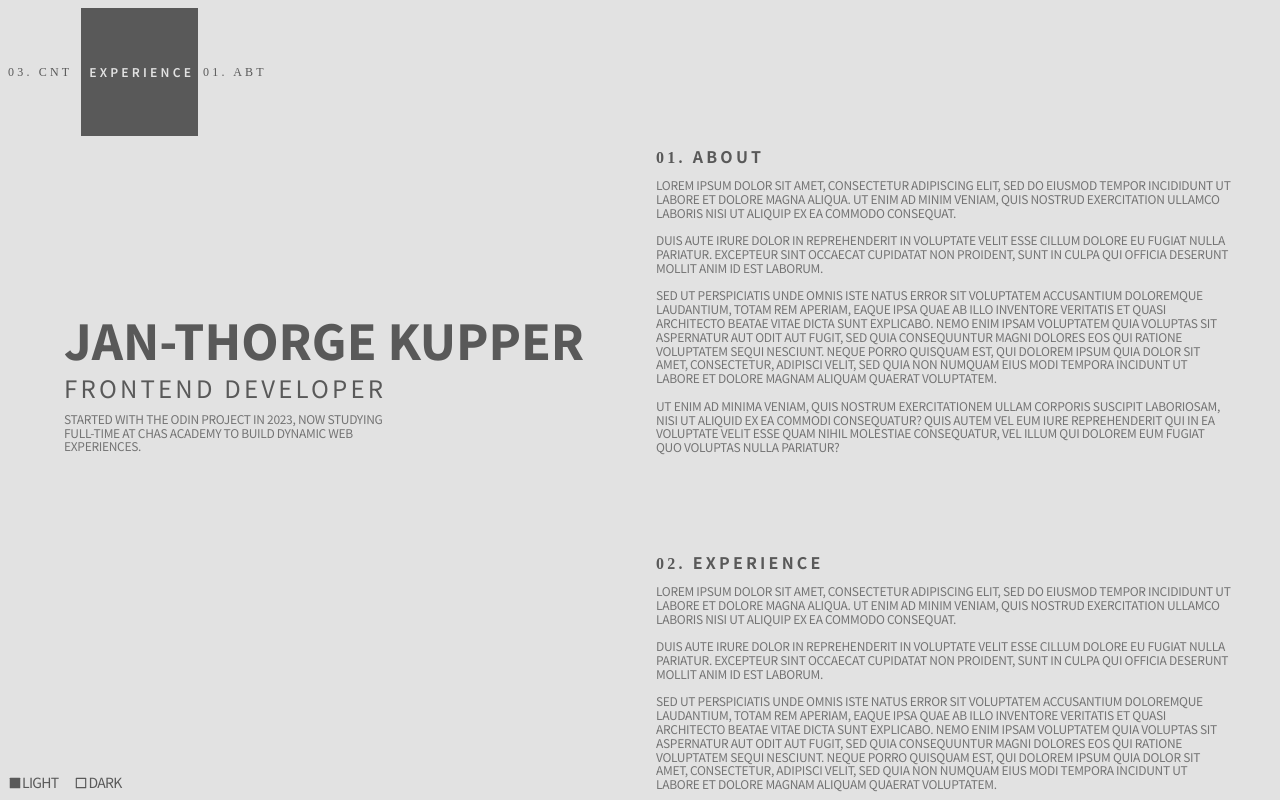
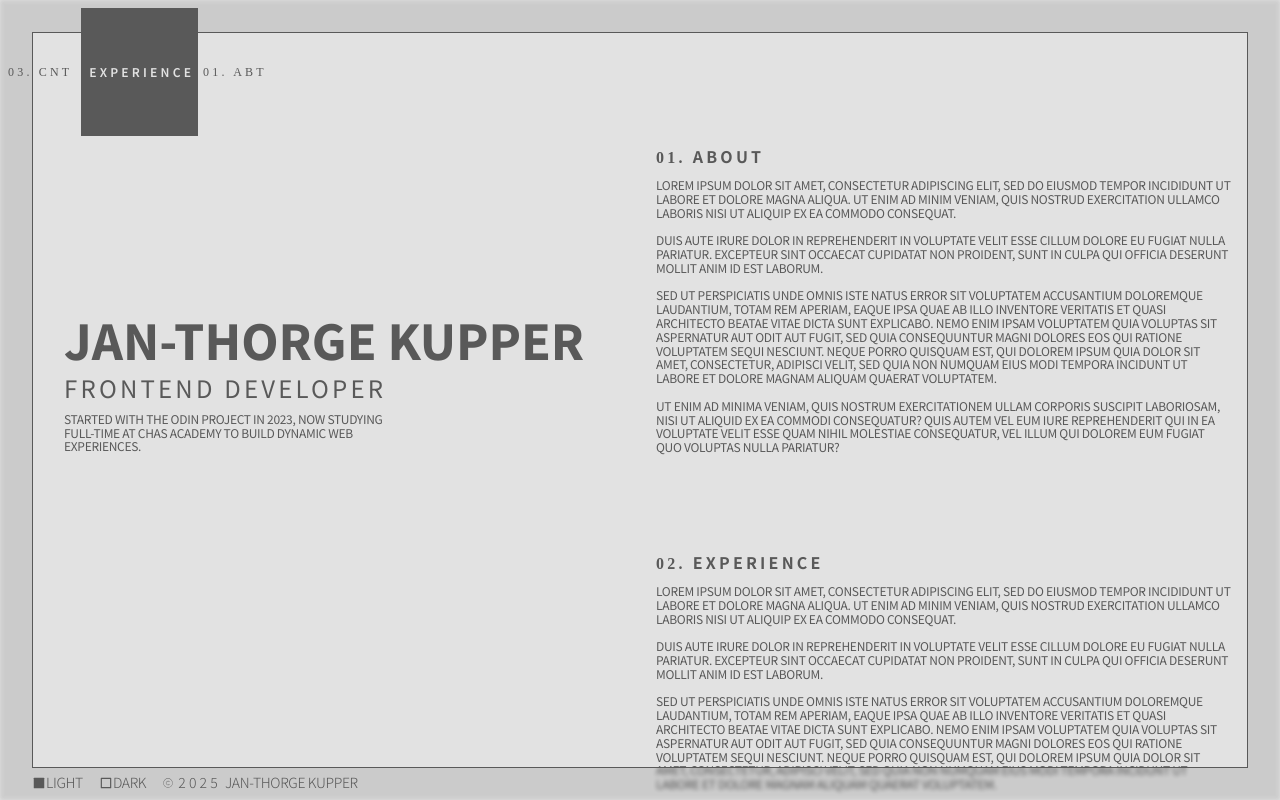
Before and after one commit to t-kupp/portfolio-v2, a Next.js app: page / in a window 1280 px wide. Shown: the top 800 px of the page. Built offline with nearby package versions, Linux system fonts and the light colour scheme; a web font is replaced by a local one.

Commit message:
added frame component and adjusted ui

```diff
--- /dev/null
+++ b/src/components/Footer.jsx
@@ -0,0 +1,20 @@
+import ThemeSwitch from '@/components/ThemeSwitch';
+import { PiCopyrightThin } from 'react-icons/pi';
+
+export default function Footer() {
+  return (
+    <div className='fixed bottom-0 left-6 z-50 flex items-center gap-4 p-2 text-sm font-light tracking-tight opacity-100 2xl:left-7 2xl:p-3'>
+      <ThemeSwitch />
+      <Copyright />
+    </div>
+  );
+}
+
+function Copyright() {
+  return (
+    <div className='flex items-center gap-1'>
+      <PiCopyrightThin className='mt-[1px]' size={12} />{' '}
+      <span className='text-spaced text-sm'>2025</span>Jan-Thorge Kupper
+    </div>
+  );
+}
--- /dev/null
+++ b/src/components/Frame.jsx
@@ -0,0 +1,10 @@
+export default function Frame() {
+  return (
+    <>
+      <div className='blur-overlay fixed left-0 top-0 h-screen w-screen'></div>
+      <div className='pointer-events-none fixed left-0 top-0 h-screen w-screen p-8 2xl:p-10'>
+        <div className='h-full w-full border border-myDark dark:border-myLight'></div>
+      </div>
+    </>
+  );
+}
--- a/src/components/ScrollSection.jsx
+++ b/src/components/ScrollSection.jsx
@@ -1,5 +1,3 @@
-import { useEffect } from 'react';
-
 export default function ScrollSection() {
   return (
     <div className='flex w-[50%] flex-col py-24'>
--- a/src/components/ThemeSwitch.jsx
+++ b/src/components/ThemeSwitch.jsx
@@ -5,9 +5,7 @@ export default function ThemeSwitch() {
   const [theme, setTheme] = useState('light');
 
   useEffect(() => {
-    const sysTheme = window.matchMedia('(prefers-color-scheme: dark)').matches
-      ? 'dark'
-      : 'light';
+    const sysTheme = window.matchMedia('(prefers-color-scheme: dark)').matches ? 'dark' : 'light';
     setTheme(sysTheme);
   }, []);
 
@@ -21,11 +19,8 @@ export default function ThemeSwitch() {
   }
 
   return (
-    <div className='fixed bottom-0 left-0 z-50 flex gap-4 p-2 text-sm tracking-tighter'>
-      <button
-        className='flex items-center gap-4 uppercase'
-        onClick={toggleTheme}
-      >
+    <div>
+      <button className='flex items-center gap-4 uppercase' onClick={toggleTheme}>
         <div className='flex items-center'>
           {theme === 'dark' ? (
             <RiCheckboxBlankLine className='mt-[2px]' />
--- a/src/components/VerticalHeader.jsx
+++ b/src/components/VerticalHeader.jsx
@@ -1,7 +1,7 @@
 import { useEffect, useState } from 'react';
 
 export default function VerticalHeader() {
-  const [activeSection, setActiveSection] = useState(null);
+  const [activeSection, setActiveSection] = useState('about');
 
   useEffect(() => {
     const sections = document.querySelectorAll('#about, #experience, #contact');
@@ -11,12 +11,15 @@ export default function VerticalHeader() {
 
       sections.forEach((section) => {
         const rect = section.getBoundingClientRect();
+
+        // rect.top is the distance from the top of the viewport to the top of the div
+        // window.innerHeight * 0.5 checks if the top of the section is within the upper half of the viewport
         if (rect.top >= 0 && rect.top < window.innerHeight * 0.5) {
           currentSection = section.id;
         }
       });
+
       if (currentSection != null) {
-        console.log('currentSection', currentSection);
         setActiveSection(currentSection);
       }
     };
@@ -29,7 +32,7 @@ export default function VerticalHeader() {
   }, []);
 
   return (
-    <div className='fixed left-0 flex items-center pl-1'>
+    <div className='fixed left-0 z-50 flex items-center pl-1 2xl:pl-2'>
       <ul className='text-spaced flex h-full items-center justify-center text-center text-xs [writing-mode:sideways-lr]'>
         <Link
           number={'03. '}
--- a/src/pages/index.jsx
+++ b/src/pages/index.jsx
@@ -1,13 +1,15 @@
 import GreetingSection from '@/components/GreetingSection';
 import VerticalHeader from '@/components/VerticalHeader';
-import ThemeSwitch from '@/components/ThemeSwitch';
 import ScrollSection from '@/components/ScrollSection';
+import Footer from '@/components/Footer';
+import Frame from '@/components/Frame';
 
 export default function Home() {
   return (
     <>
       <VerticalHeader />
-      <ThemeSwitch />
+      <Footer />
+      <Frame />
       <div className='mx-auto flex max-w-7xl gap-4 pl-16 pr-12'>
         <GreetingSection />
         <ScrollSection />
--- a/src/styles/globals.css
+++ b/src/styles/globals.css
@@ -14,7 +14,7 @@
     @apply text-2xl leading-snug tracking-[0.2rem];
   }
   .text-description {
-    @apply text-xs leading-[1.15] tracking-tight opacity-80;
+    @apply text-xs leading-[1.15] tracking-tight;
   }
   .hover-effect {
     @apply transition-colors duration-300 hover:bg-myDark hover:text-myLight dark:hover:bg-myLight dark:hover:text-myDarker;
@@ -24,9 +24,72 @@
 :root {
   --myLight: #e2e2e2;
   --myDark: #595959;
-  --myDarker: #222222;
+  --myDarker: #131313;
+}
+
+*,
+*::after,
+*::before {
+  padding: 0;
+  margin: 0;
+  box-sizing: border-box;
 }
 
 body {
   font-family: 'Noto Sans JP', Arial, Helvetica, sans-serif;
 }
+
+::-webkit-scrollbar {
+  display: none;
+}
+
+.blur-overlay {
+  --maskWidth: 32px;
+
+  backdrop-filter: blur(2px) brightness(90%);
+  -webkit-backdrop-filter: blur(2px) brightness(90%);
+
+  mask-image: linear-gradient(
+      to right,
+      rgba(0, 0, 0, 1) 0px,
+      rgba(0, 0, 0, 1) var(--maskWidth),
+      rgba(0, 0, 0, 0) var(--maskWidth),
+      rgba(0, 0, 0, 0) calc(100% - var(--maskWidth)),
+      rgba(0, 0, 0, 1) calc(100% - var(--maskWidth)),
+      rgba(0, 0, 0, 1) 100%
+    ),
+    linear-gradient(
+      to bottom,
+      rgba(0, 0, 0, 1) 0px,
+      rgba(0, 0, 0, 1) var(--maskWidth),
+      rgba(0, 0, 0, 0) var(--maskWidth),
+      rgba(0, 0, 0, 0) calc(100% - var(--maskWidth)),
+      rgba(0, 0, 0, 1) calc(100% - var(--maskWidth)),
+      rgba(0, 0, 0, 1) 100%
+    );
+
+  -webkit-mask-image: linear-gradient(
+      to right,
+      rgba(0, 0, 0, 1) 0px,
+      rgba(0, 0, 0, 1) var(--maskWidth),
+      rgba(0, 0, 0, 0) var(--maskWidth),
+      rgba(0, 0, 0, 0) calc(100% - var(--maskWidth)),
+      rgba(0, 0, 0, 1) calc(100% - var(--maskWidth)),
+      rgba(0, 0, 0, 1) 100%
+    ),
+    linear-gradient(
+      to bottom,
+      rgba(0, 0, 0, 1) 0px,
+      rgba(0, 0, 0, 1) var(--maskWidth),
+      rgba(0, 0, 0, 0) var(--maskWidth),
+      rgba(0, 0, 0, 0) calc(100% - var(--maskWidth)),
+      rgba(0, 0, 0, 1) calc(100% - var(--maskWidth)),
+      rgba(0, 0, 0, 1) 100%
+    );
+}
+
+@media (width >= 96rem) {
+  .blur-overlay {
+    --maskWidth: 40px;
+  }
+}
```
